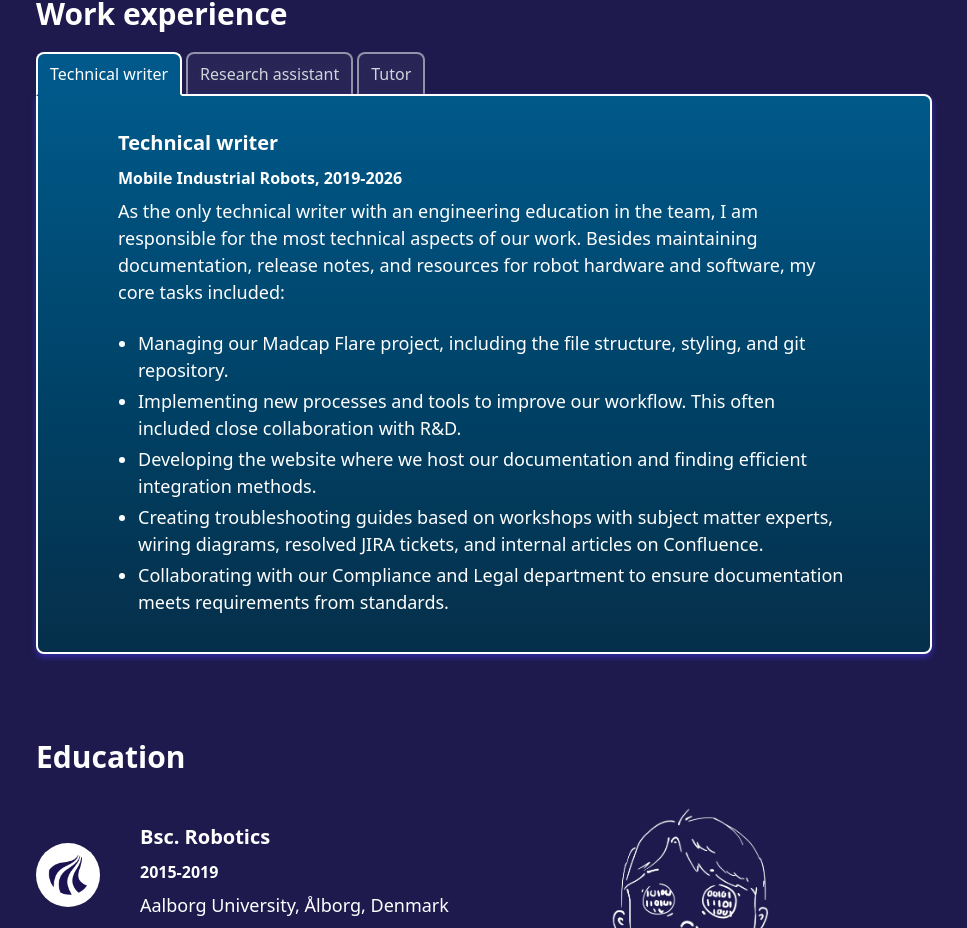
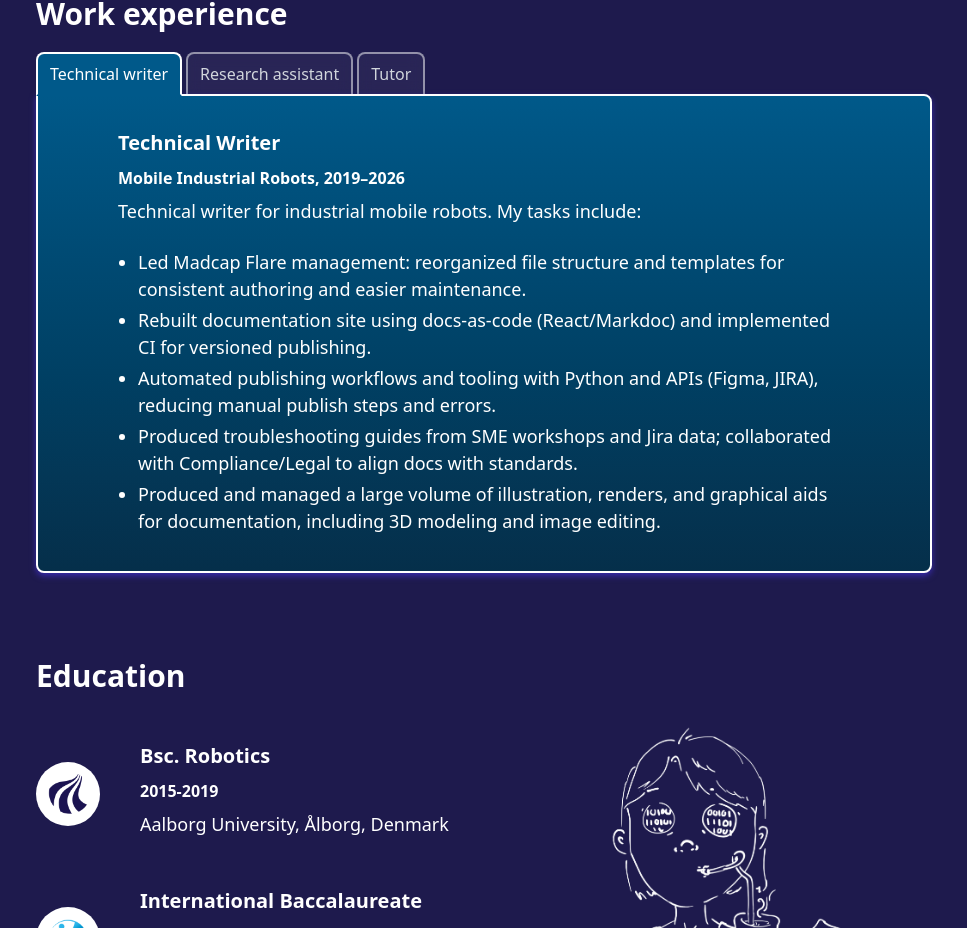
Before and after one commit to simonelj/CV_site, a React (Vite) app: page / in a window 1280 px wide. Shown: the part 1980-2908 px from the top of the page, without its empty margins (156-1123 px from the left). Built offline with nearby package versions, Linux system fonts and the light colour scheme; the HTML template or start-up script is replaced by a standard one.

Commit message:
updated work experience text

```diff
--- a/src/data/WorkExperienceData.js
+++ b/src/data/WorkExperienceData.js
@@ -1,14 +1,14 @@
 export const workExperienceData ={
      "TechWriter" : {
-        title: "Technical writer",
+        title: "Technical Writer",
         workPlace: "Mobile Industrial Robots",
-        date: "2019-2026",
-        content:`As the only technical writer with an engineering education in the team, I am responsible for the most technical aspects of our work. Besides maintaining documentation, release notes, and resources for robot hardware and software, my core tasks included:
-- Managing our Madcap Flare project, including the file structure, styling, and git repository.
-- Implementing new processes and tools to improve our workflow. This often included close collaboration with R&D.
-- Developing the website where we host our documentation and finding efficient integration methods.
-- Creating troubleshooting guides based on workshops with subject matter experts, wiring diagrams, resolved JIRA tickets, and internal articles on Confluence.
-- Collaborating with our Compliance and Legal department to ensure documentation meets requirements from standards.`
+        date: "2019–2026",
+        content:`Technical writer for industrial mobile robots. My tasks include:
+- Led Madcap Flare management: reorganized file structure and templates for consistent authoring and easier maintenance.
+- Rebuilt documentation site using docs-as-code (React/Markdoc) and implemented CI for versioned publishing.
+- Automated publishing workflows and tooling with Python and APIs (Figma, JIRA), reducing manual publish steps and errors.
+- Produced troubleshooting guides from SME workshops and Jira data; collaborated with Compliance/Legal to align docs with standards.
+- Produced and managed a large volume of illustration, renders, and graphical aids for documentation, including 3D modeling and image editing.`
     },
      "ResearchAss" : {
         title: "Research assistant",
```
